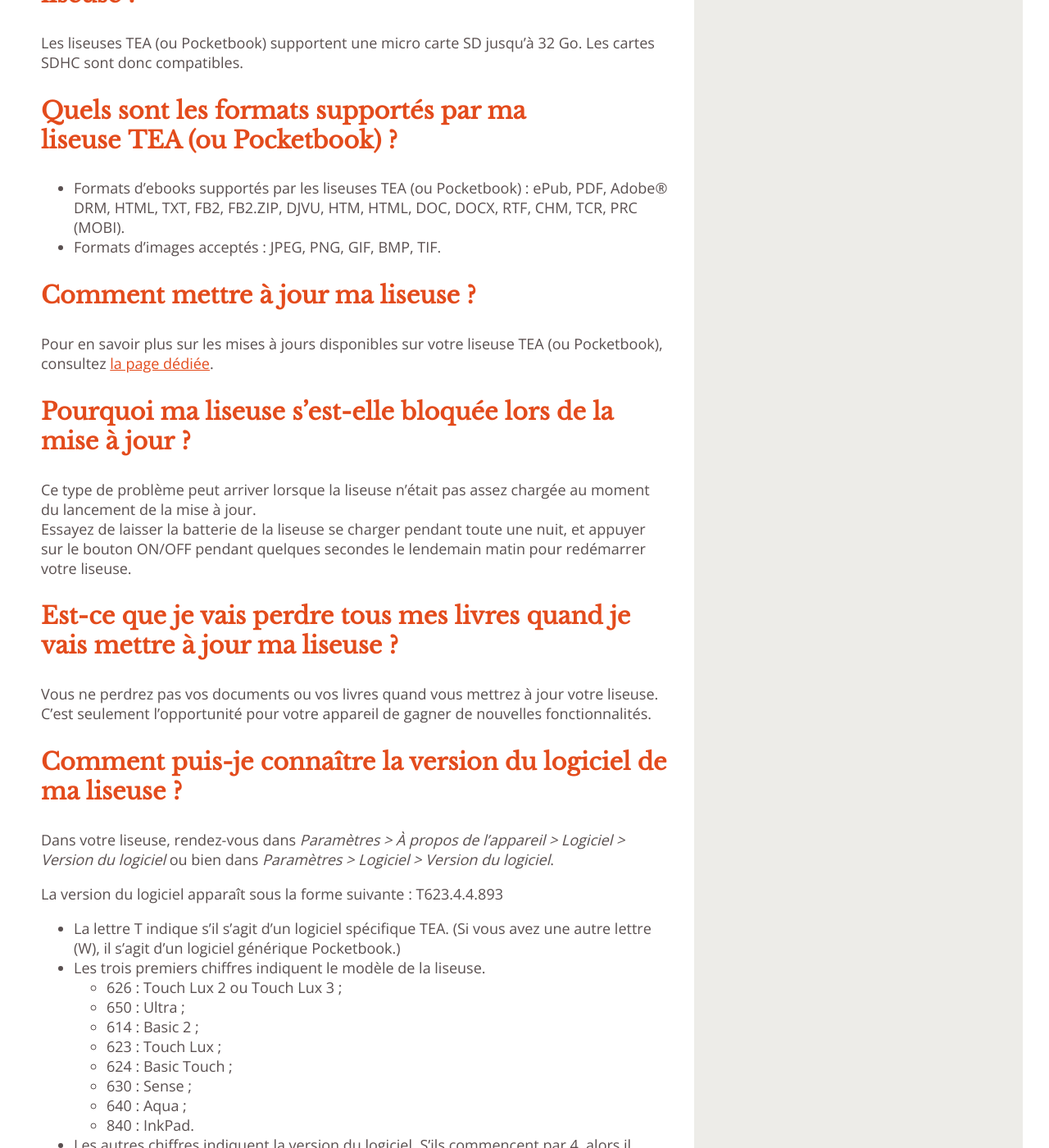
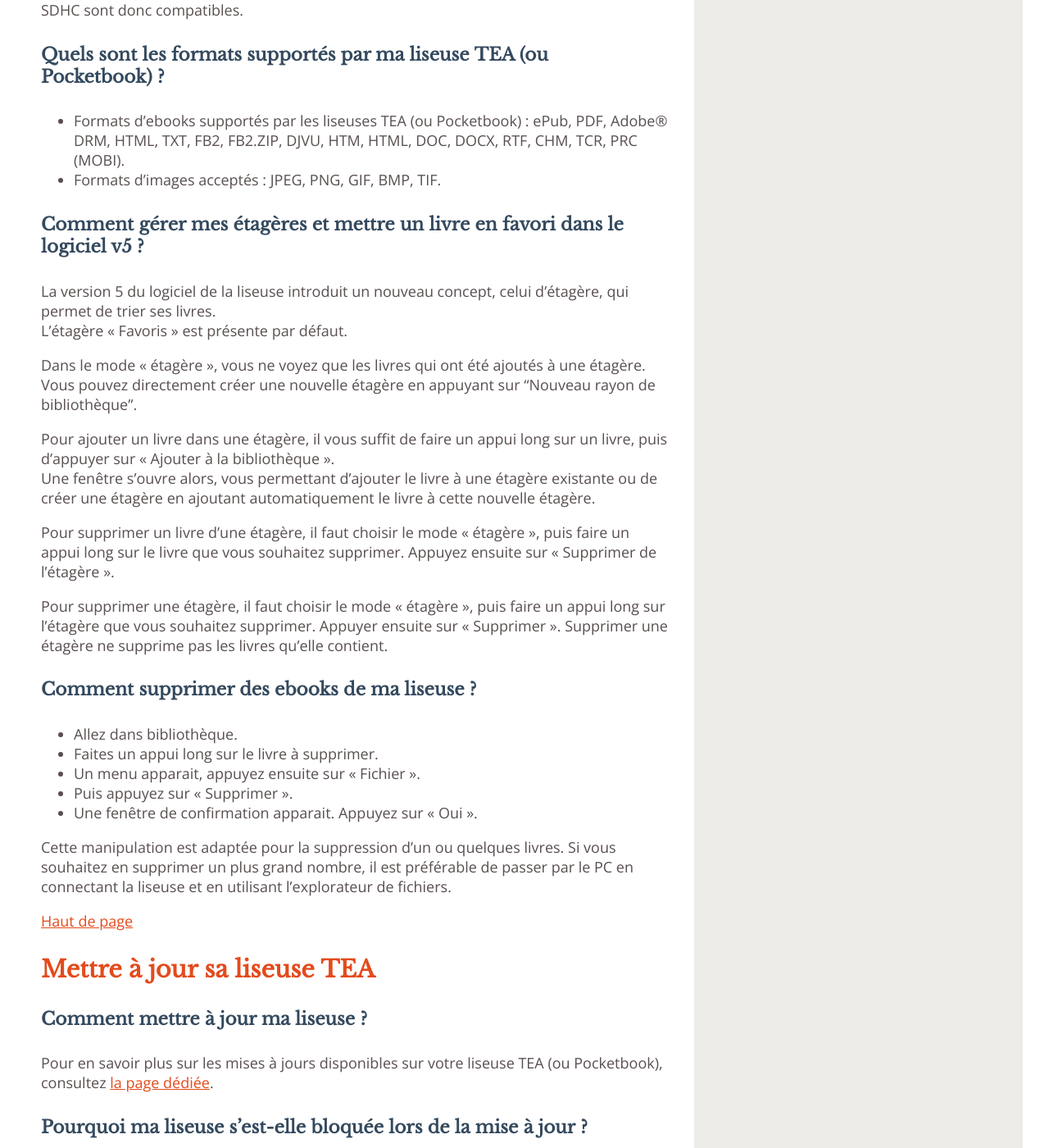
Before and after one commit to TEA-ebook/help-center, a Jekyll site: the page built from _pages/FAQ-liseuse.md, in a window 1280 px wide and 1400 px high, scrolled down 1542 px. Shown: the whole window at 82% size. Built offline with Jekyll 4.4.1, drawn with Linux system fonts in a browser that asks for light colours; some of the changed text lies outside the part shown.

Commit message:
Modifs niveaux et enrichissement FAQ liseuse

```diff
--- a/_pages/FAQ-liseuse.md
+++ b/_pages/FAQ-liseuse.md
@@ -4,14 +4,17 @@
 title: Foire Aux Questions - Liseuses
 type: faq
 ---
+{% include anchor.html id="Pocketbook" label="Liseuses TEA (ou Pocketbook)" %}
 
-{% include anchor.html id="generalites" label="Généralités" %}
+## Liseuses TEA (ou Pocketbook)
 
-## Généralités
+{% include anchor.html id="recharger-liseuse-generalites" label="Recharger sa liseuse TEA" %}
+
+### Recharger sa liseuse TEA
 
 {% include anchor.html id="recharger-liseuse" label="Comment puis-je recharger ma liseuse ?" %}
 
-### Comment puis-je recharger ma liseuse ?
+#### Comment puis-je recharger ma liseuse ?
 
 Pour charger votre liseuse vous devez la connecter à un ordinateur en utilisant le câble fourni avec l'appareil (micro-USB).
 Vous pouvez également utiliser un chargeur USB. Celui-ci doit avoir les caractéristiques suivantes :
@@ -20,64 +23,99 @@
 - Output: DC5.0V +/- 5% ;
 - Max: 700mA Min 150mA.
 
+{% include anchor.html id="niveau-batterie" label="Où peut-on voir le niveau de la batterie ?" %}
+
+#### Où peut-on voir le niveau de la batterie ?
+
+Suivant les modèles vous pouvez voir le niveau de la batterie dans le coin inférieur ou supérieur droit de l'écran de votre liseuse.
+
 {% include anchor.html id="batterie-vide" label="Que se passe-t-il si la batterie de ma liseuse se vide complètement ?" %}
 
-### Que se passe-t-il si la batterie de ma liseuse se vide complètement ?
+#### Que se passe-t-il si la batterie de ma liseuse se vide complètement ?
 
 Rien du tout. Vos données sont gardées dans la mémoire interne ou sur la carte SD. Vous ne pouvez juste plus utiliser votre liseuse et vous devez donc la mettre en charge. En revanche, vous pouvez parfaitement continuer d’avoir une image ou un texte à l’écran même si l’appareil est déchargé.
 
-{% include anchor.html id="niveau-batterie" label="Où peut-on voir le niveau de la batterie ?" %}
+{% include anchor.html id="gestion-bibliotheque" label="Gérer la bibliothèque de sa liseuse TEA" %}
 
-### Où peut-on voir le niveau de la batterie ?
-
-Suivant les modèles vous pouvez voir le niveau de la batterie dans le coin inférieur ou supérieur droit de l'écran de votre liseuse.
-
-{% include anchor.html id="Pocketbook" label="Liseuses TEA (ou Pocketbook)" %}
-
-## Liseuses TEA (ou Pocketbook)
+### Gérer la bibliothèque de sa liseuse TEA
 
 {% include anchor.html id="combien-livres-stocker" label="Combien de livres puis-je stocker ?" %}
 
-### Combien de livres puis-je stocker ?
+#### Combien d'ebooks puis-je stocker dans ma liseuse ?
 
-Pour les liseuses TEA (ou Pocketbook), la capacité interne est de 4 Go, soit environ 4 000 livres.
+Pour les liseuses TEA (ou Pocketbook), la capacité interne est de 4 Go, soit environ 4 000 ebooks (selon leur taille).
 Vous pouvez augmenter la capacité de stockage de votre liseuse jusqu’à 32 Go en insérant une carte mémoire dans la fente prévue à cet effet.
 
 {% include anchor.html id="carteSD-liseuse" label="Quel type de carte SD dois-je utiliser avec ma liseuse ?" %}
 
-### Quel type de carte SD dois-je utiliser avec ma liseuse ?
+#### Quel type de carte SD dois-je utiliser avec ma liseuse ?
 
 Les liseuses TEA (ou Pocketbook) supportent une micro carte SD jusqu'à 32 Go. Les cartes SDHC sont donc compatibles.
 
 {% include anchor.html id="format-supporte" label="Quels sont les formats supportés par ma liseuse  TEA (ou Pocketbook) ?" %}
 
-### Quels sont les formats supportés par ma liseuse TEA (ou Pocketbook) ?
+#### Quels sont les formats supportés par ma liseuse TEA (ou Pocketbook) ?
 
 - Formats d’ebooks supportés par les liseuses TEA (ou Pocketbook) : ePub, PDF, Adobe® DRM, HTML, TXT, FB2, FB2.ZIP, DJVU, HTM, HTML, DOC, DOCX, RTF, CHM, TCR, PRC (MOBI).
 - Formats d’images acceptés : JPEG, PNG, GIF, BMP, TIF.
 
+{% include anchor.html id="etageres-favoris" label="Comment gérer mes étagères et mettre un livre en favoris dans le logiciel v5 ?" %}
+
+#### Comment gérer mes étagères et mettre un livre en favori dans le logiciel v5 ?
+
+La version 5 du logiciel de la liseuse introduit un nouveau concept, celui d'étagère, qui permet de trier ses livres.
+L'étagère « Favoris » est présente par défaut.
+
+Dans le mode « étagère », vous ne voyez que les livres qui ont été ajoutés à une étagère. Vous pouvez directement créer une nouvelle étagère en appuyant sur "Nouveau rayon de bibliothèque".
+
+Pour ajouter un livre dans une étagère, il vous suffit de faire un appui long sur un livre, puis d'appuyer sur « Ajouter à la bibliothèque ».
+Une fenêtre s'ouvre alors, vous permettant d'ajouter le livre à une étagère existante ou de créer une étagère en ajoutant automatiquement le livre à cette nouvelle étagère.
+
+Pour supprimer un livre d'une étagère, il faut choisir le mode « étagère », puis faire un appui long sur le livre que vous souhaitez supprimer. Appuyez ensuite sur « Supprimer de l'étagère ».
+
+Pour supprimer une étagère, il faut choisir le mode « étagère », puis faire un appui long sur l'étagère que vous souhaitez supprimer. Appuyer ensuite sur « Supprimer ». Supprimer une étagère ne supprime pas les livres qu'elle contient.
+
+{% include anchor.html id="supprimer-livres-liseuses" label="Comment supprimer des livres de la liseuse ?" %}
+
+#### Comment supprimer des ebooks de ma liseuse ?
+
+- Allez dans bibliothèque.
+- Faites un appui long sur le livre à supprimer.
+- Un menu apparait, appuyez ensuite sur « Fichier ».
+- Puis appuyez sur « Supprimer ».
+- Une fenêtre de confirmation apparait. Appuyez sur « Oui ».
+
+Cette manipulation est adaptée pour la suppression d'un ou quelques livres.
+Si vous souhaitez en supprimer un plus grand nombre, il est préférable de passer par le PC en connectant la liseuse et en utilisant l'explorateur de fichiers.
+
+<p class="pull-right"><a href="#"><span class="glyphicon glyphicon-chevron-up" aria-hidden="true"></span> Haut de page</a></p>
+
+{% include anchor.html id="maj-generalites" label="Mettre à jour sa liseuse TEA" %}
+
+### Mettre à jour sa liseuse TEA
+
 {% include anchor.html id="maj-liseuse" label="Comment mettre à jour ma liseuse ?" %}
 
-### Comment mettre à jour ma liseuse ?
+#### Comment mettre à jour ma liseuse ?
 
 Pour en savoir plus sur les mises à jours disponibles sur votre liseuse TEA (ou Pocketbook), consultez <a href="http://aide.tea-ebook.com/maj/#maj5">la page dédiée</a>.
 
 {% include anchor.html id="maj-liseuse-freeze" label="Pourquoi ma liseuse s'est-elle bloquée lors de la mise à jour ?" %}
 
-### Pourquoi ma liseuse s'est-elle bloquée lors de la mise à jour ?
+#### Pourquoi ma liseuse s'est-elle bloquée lors de la mise à jour ?
 
 Ce type de problème peut arriver lorsque la liseuse n’était pas assez chargée au moment du lancement de la mise à jour.
 Essayez de laisser la batterie de la liseuse se charger pendant toute une nuit, et appuyer sur le bouton ON/OFF pendant quelques secondes le lendemain matin pour redémarrer votre liseuse.
 
 {% include anchor.html id="perdre-livres-maj" label="Est-ce que je vais perdre tous mes livres quand je vais mettre à jour ma liseuse ?" %}
 
-### Est-ce que je vais perdre tous mes livres quand je vais mettre à jour ma liseuse ?
+#### Est-ce que je vais perdre tous mes livres quand je vais mettre à jour ma liseuse ?
 
 Vous ne perdrez pas vos documents ou vos livres quand vous mettrez à jour votre liseuse. C’est seulement l’opportunité pour votre appareil de gagner de nouvelles fonctionnalités.
 
 {% include anchor.html id="version-logiciel-liseuse" label="Comment puis-je connaître la version du logiciel de ma liseuse ?" %}
 
-### Comment puis-je connaître la version du logiciel de ma liseuse ?
+#### Comment puis-je connaître la version du logiciel de ma liseuse ?
 
 Dans votre liseuse, rendez-vous dans *Paramètres > À propos de l'appareil > Logiciel > Version du logiciel* ou bien dans *Paramètres > Logiciel > Version du logiciel*.
 
@@ -95,40 +133,13 @@
   - 840 : InkPad.
 * Les autres chiffres indiquent la version du logiciel. S'ils commencent par 4, alors il s'agit d'un logiciel v4, et s'ils commencent par 5 alors il s'agit un logiciel v5.
 
-{% include anchor.html id="etageres-favoris" label="Comment gérer mes étagères et mettre un livre en favoris dans le logiciel v5 ?" %}
+{% include anchor.html id="personnaliser-liseuse" label="Personnaliser sa liseuse TEA" %}
 
-### Comment gérer mes étagères et mettre un livre en favoris dans le logiciel v5 ?
-
-La version 5 du logiciel de la liseuse introduit un nouveau concept, celui d'étagère, qui permet de trier ses livres.
-L'étagère « Favoris » est présente par défaut.
-
-Dans le mode « étagère », vous ne voyez que les livres qui ont été ajoutés à une étagère. Vous pouvez directement créer une nouvelle étagère en appuyant sur "Nouveau rayon de bibliothèque".
-
-Pour ajouter un livre dans une étagère, il vous suffit de faire un appui long sur un livre, puis d'appuyer sur « Ajouter à la bibliothèque ».
-Une fenêtre s'ouvre alors, vous permettant d'ajouter le livre à une étagère existante ou de créer une étagère en ajoutant automatiquement le livre à cette nouvelle étagère.
-
-Pour supprimer un livre d'une étagère, il faut choisir le mode « étagère », puis faire un appui long sur le livre que vous souhaitez supprimer. Appuyez ensuite sur « Supprimer de l'étagère ».
-
-Pour supprimer une étagère, il faut choisir le mode « étagère », puis faire un appui long sur l'étagère que vous souhaitez supprimer. Appuyer ensuite sur « Supprimer ». Supprimer une étagère ne supprime pas les livres qu'elle contient.
-
-{% include anchor.html id="supprimer-livres-liseuses" label="Comment supprimer des livres de la liseuse ?" %}
-
-### Comment supprimer des livres de la liseuse ?
-
-- Allez dans bibliothèque.
-- Faites un appui long sur le livre à supprimer.
-- Un menu apparait, appuyez ensuite sur « Fichier ».
-- Puis appuyez sur « Supprimer ».
-- Une fenêtre de confirmation apparait. Appuyez sur « Oui ».
-
-Cette manipulation est adaptée pour la suppression d'un ou quelques livres.
-Si vous souhaitez en supprimer un plus grand nombre, il est préférable de passer par le PC en connectant la liseuse et en utilisant l'explorateur de fichiers.
-
-<p class="pull-right"><a href="#"><span class="glyphicon glyphicon-chevron-up" aria-hidden="true"></span> Haut de page</a></p>
+### Personnaliser sa liseuse TEA
 
 {% include anchor.html id="langue-menu" label="Comment régler la langue du menu ?" %}
 
-### Comment régler la langue du menu ?
+#### Comment régler la langue du menu ?
 
 - Allez dans Paramètres > Langues/Langages > Langue/Langages.
 - Appuyez sur la langue de votre choix.
@@ -137,9 +148,9 @@
 
 {% include anchor.html id="affichage-mode-lecture" label="Comment afficher l'heure ou le niveau de batterie en mode lecture ?" %}
 
-### Comment afficher l'heure ou le niveau de batterie en mode lecture ?
+#### Comment afficher l'heure ou le niveau de batterie en mode lecture ?
 
-#### Version 4
+##### Version 4
 
 - Allez dans Paramètres > Paramètres supplémentaires > Configuration de l'écran en mode Lecture.
 - Appuyez ensuite sur les boutons On/Off des éléments que vous souhaitez ou non afficher dans la barre d'état en bas :
@@ -152,16 +163,16 @@
 
 <p class="warningtip">Vous n'avez la possibilité de n'afficher que 3 ou 4 éléments à la fois dans la barre d'état.</p>
 
-#### Version 5
+##### Version 5
 
 - Allez dans Paramètres > Personnalisation
 - Appuyez ensuite sur le bouton On/Off correspondant à Affichage en mode lecture, afin d'afficher ou non la barre d'état en haut.
 
 {% include anchor.html id="ecran-hors-tension" label="Est-ce que je peux personnaliser mon écran de démarrage ou de mise hors tension ?" %}
 
-### Est-ce que je peux personnaliser mon écran de démarrage ou de mise hors tension ?
+#### Comment personnaliser l'écran de démarrage ou de mise hors tension ?
 
-#### Version 4
+##### Version 4
 
 - Allez dans Applications > Photo.
 - Ouvrez l'image.
@@ -170,33 +181,46 @@
   - Logo de démarrage
   - Logo pour la mise hors tension de l'appareil
 
+##### Version 5
+- Allez dans Applications > Galerie.
+- Ouvrez l'image de votre choix.
+- Appuyez au centre de l'image, une barre apparait en haut.
+- Appuyez sur le menu et choisissez :
+  - Ecran de démarrage
+  - Ecran hors tension
+
+{% include anchor.html id="autres-faq-liseuse" label="Autres questions" %}
+
+### Autres questions
+
 {% include anchor.html id="pocketbook-bloque" label="Ma liseuse Pocketbook est bloquée sur une page, que dois-je faire ?" %}
 
-### Ma liseuse TEA (ou Pocketbook) est bloquée sur une page, que dois-je faire ?
+#### Ma liseuse TEA (ou Pocketbook) est bloquée sur une page, que dois-je faire ?
 
 Appuyez une dizaine de secondes sur le bouton On/Off de la liseuse, afin de la redémarrer.
-Mettez-la en charge. S'il ne se passe toujours rien, contactez le service client.
+Mettez-la en charge.
+S'il ne se passe toujours rien, contactez la hotline constructeur par téléphone : 08.05.08.02.77 ou par email : help@pocketbook-int.com et exposez votre problème.
 
 {% include anchor.html id="formatage" label="Comment récupérer mes données après le formatage de ma liseuse ?" %}
 
-### Comment récupérer mes données après le formatage de ma liseuse ?
+#### Comment récupérer mes données après le formatage de ma liseuse ?
 
 * Mes ebooks : Pour les ebooks acheté dans votre librairie, il suffit d'aller dans mes achats et de les télécharger à nouveau.
 * Mes voix pour la synthèse vocale : Il est possible de télécharger les fichier voix pour la synthèse vocale à l'adresse suivante : http://www.pocketbook-int.com/fr/support/pocketbook-ultra
 
 {% include anchor.html id="garantie" label="Conditions de garantie des liseuses TEA (ou Pocketbook)" %}
 
-## Conditions de garantie des liseuses TEA (ou Pocketbook)
+### Conditions de garantie des liseuses TEA (ou Pocketbook)
 
 {% include anchor.html id="restrictions-exceptions" label="Restrictions et exceptions" %}
 
-### Restrictions et exceptions :
+#### Restrictions et exceptions :
 
 La présente garantie tient lieu et place de toute autre garantie, implicite ou explicite, incluant sans limitation, les garanties implicites de qualité marchande ou liées à un usage particulier.
 
 {% include anchor.html id="non-application" label="La garantie de la liseuse ne couvre pas et ne s'applique pas" %}
 
-### La garantie de la liseuse ne couvre pas et ne s'applique pas :
+#### La garantie de la liseuse ne couvre pas et ne s'applique pas :
 
 1. Aux consommables, c'est-à-dire aux produits qui demandent un remplacement périodique lié à l’usage normal de la liseuse, à l'exception des batteries.
 2. Aux dommages résultant de l'usure normale de la liseuse dans le cadre de son utilisation et de son amortissement (par exemple, les dommages exclusivement d'ordre esthétique tels que l’usure sur le l’extérieur de la liseuse, les égratignures, etc.).
@@ -214,7 +238,7 @@
 
 {% include anchor.html id="remarque-importante" label="Remarque importante concernant le rétro-éclairage des liseuses" %}
 
-### Remarque importante concernant le rétro-éclairage des liseuses :
+#### Remarque importante concernant le rétro-éclairage des liseuses :
 
 Merci de noter que les différences entre les nuances d’éclairage sont une des particularités de la fabrication de diodes électroluminescentes (LED) et ne peuvent donc pas être considérées comme un défaut de qualité ou comme une anomalie. Vous constaterez, sous certaines conditions d’éclairage, une ombre légère sur la partie inférieure de l’écran lorsque le rétro-éclairage est activé. Ceci est normal et propre à chaque écran à encre électronique avec rétro-éclairage.
 
```
